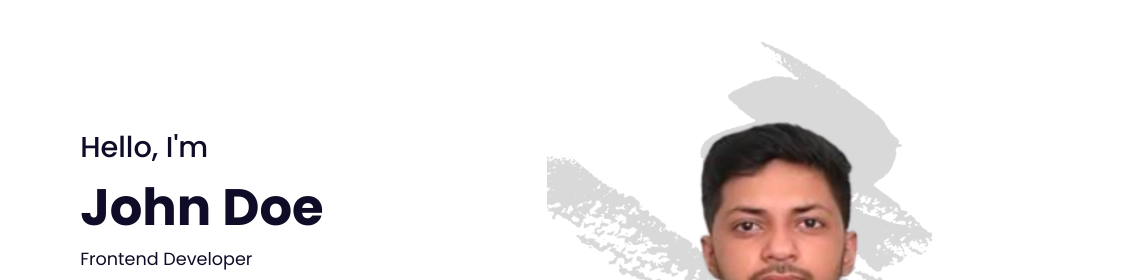
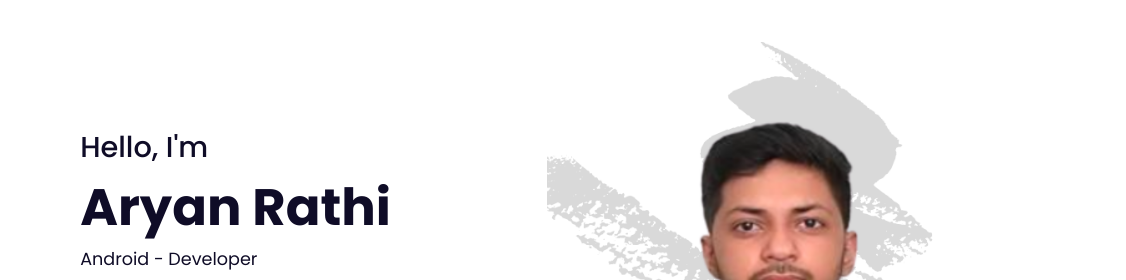
Before and after one commit to aryan01rathi/Portfolio, a plain HTML site: page index.html in a window 1280 px wide. Shown: the part 129-409 px from the top of the page, 154-1280 px from the left. Drawn offline with nearby package versions, Linux system fonts and the light colour scheme.

Commit message:
Update index.html

```diff
--- a/index.html
+++ b/index.html
@@ -39,8 +39,8 @@
     </div>
     <div class="home-text">
         <span>Hello, I'm</span>
-        <h1>John Doe</h1>
-        <h2>Frontend Developer</h2>
+        <h1>Aryan Rathi</h1>
+        <h2>Android - Developer</h2>
         <p>Lorem ipsum dolor sit amet cons <br> adipisicing elit. Minima, consectetur <br> ullam?</p>
         <a href="#contact" class="btn">Download CV</a>
     </div>
```
